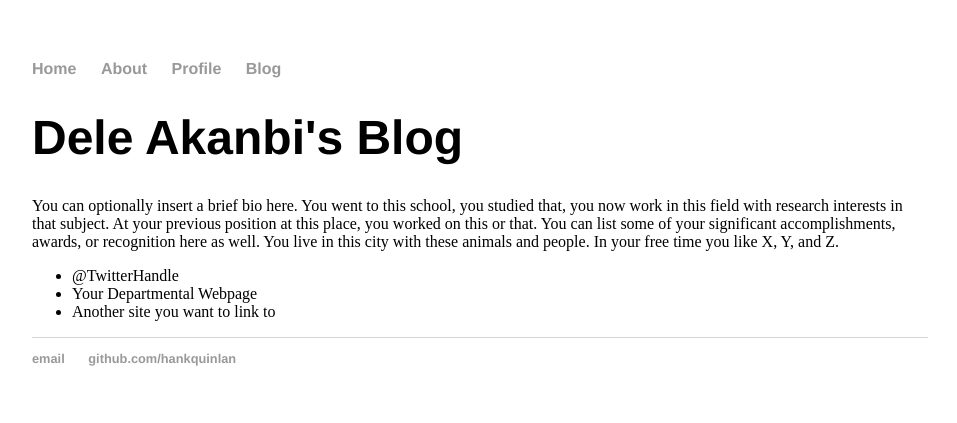
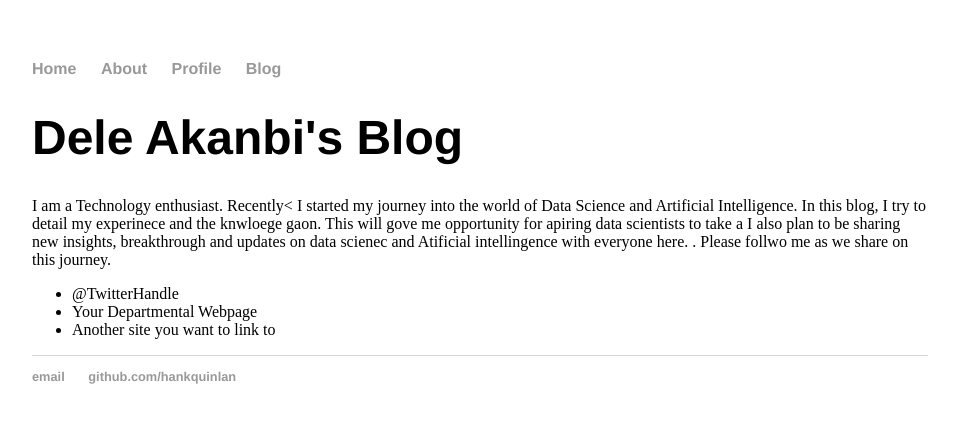
Before and after one commit to oluarolu/oluarolu.github.io, a Jekyll site: the page built from about/index.html, in a window 1280 px wide. Shown: the top 423 px of the page, without its empty margins (160-1117 px from the left). Built offline with Jekyll 4.4.1, drawn with Linux system fonts in a browser that asks for light colours.

Commit message:
Update index.html

```diff
--- a/about/index.html
+++ b/about/index.html
@@ -4,7 +4,9 @@
 ---
 	<h1>{{ page.title }}</h1>
 
-  You can optionally insert a brief bio here. You went to this school, you studied that, you now work in this field with research interests in that subject. At your previous position at this place, you worked on this or that. You can list some of your significant accomplishments, awards, or recognition here as well. You live in this city with these animals and people. In your free time you like X, Y, and Z.
+  I am a Technology enthusiast. Recently< I started my journey into the world of Data Science and Artificial Intelligence. In this blog, I try to detail my experinece and the knwloege gaon. This will gove me opportunity for apiring data scientists to take a
+
+I also plan to be sharing new insights, breakthrough and updates on data scienec and Atificial intellingence with everyone here. . Please follwo me as we share on this journey.
 	<ul>
   <li>@TwitterHandle</li>
 <li>Your Departmental Webpage</li>
```
